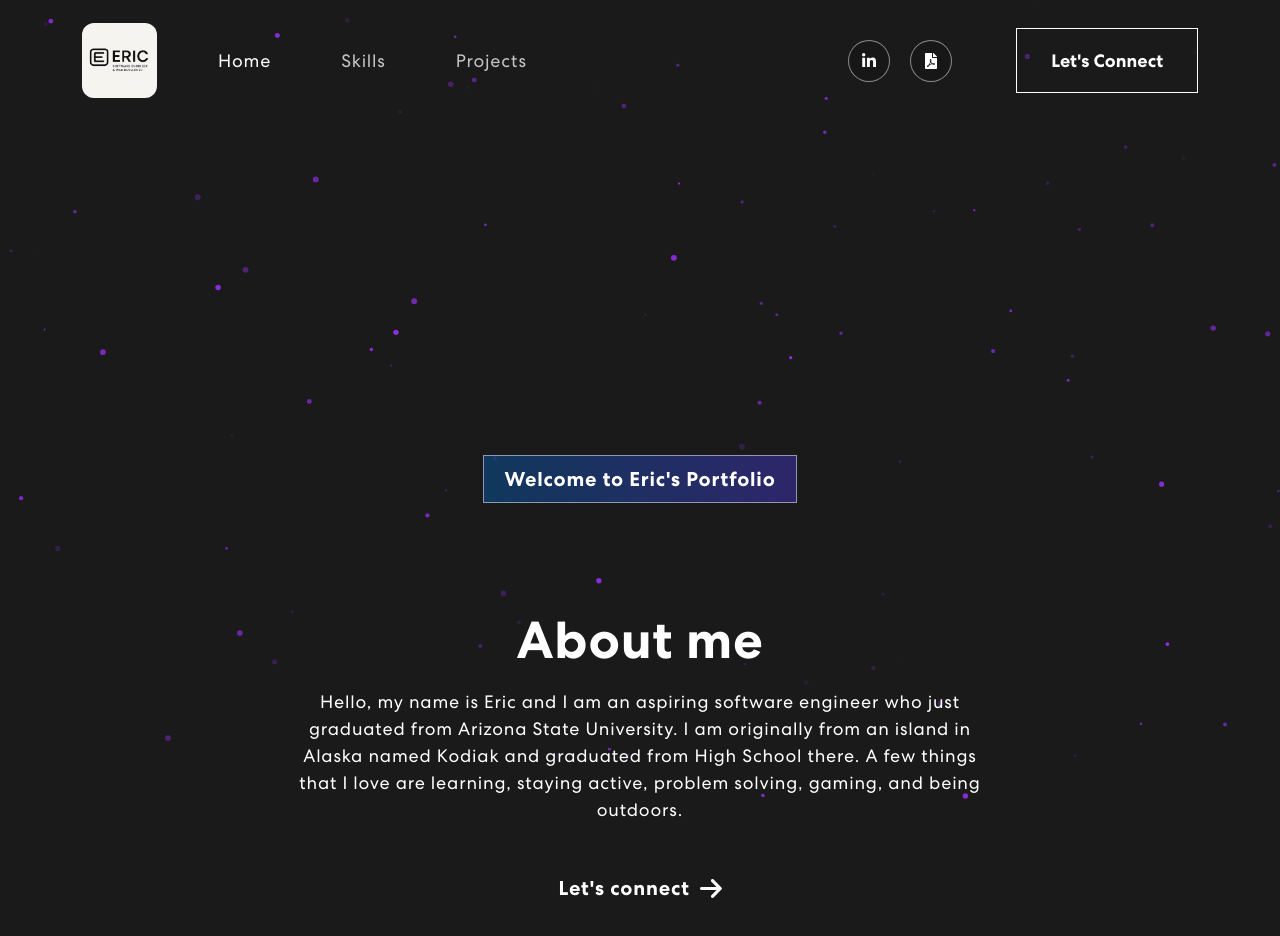
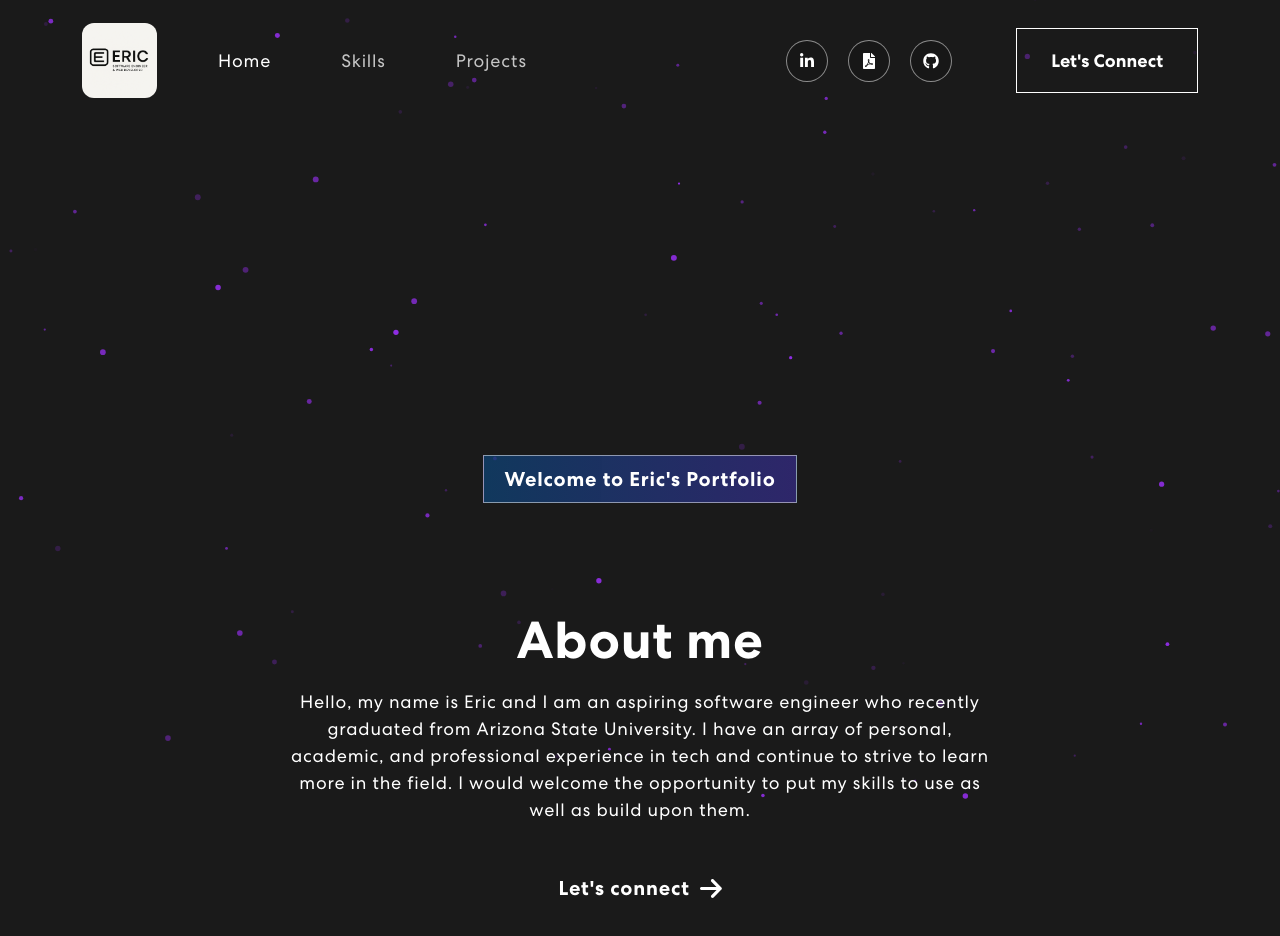
Before and after one commit to eromero21/EricsPortfolioSite, a React (Create React App) app: page / in a window 1280 px wide. Shown: the top 936 px of the page. Built offline with nearby package versions, Linux system fonts and the light colour scheme.

Commit message:
Adjusted about me. Added GitHub link and icon on navbar. Added GitHub link to Let's Connect modal.

```diff
--- a/src/components/Banner.js
+++ b/src/components/Banner.js
@@ -12,9 +12,9 @@ export const Banner = () => {
                 <span className="tagline">Welcome to Eric's Portfolio</span>
                 <h1><span className="wrap">About me</span></h1>
                 <p className={"about-text"}>
-                    Hello, my name is Eric and I am an aspiring software engineer who just graduated from Arizona State University.
-                    I am originally from an island in Alaska named Kodiak and graduated from High School there.
-                    A few things that I love are learning, staying active, problem solving, gaming, and being outdoors.
+                    Hello, my name is Eric and I am an aspiring software engineer who recently graduated from Arizona State University.
+                    I have an array of personal, academic, and professional experience in tech and continue to strive to learn more in the field.
+                    I would welcome the opportunity to put my skills to use as well as build upon them.
                 </p>
                 <button onClick={() => setContactModal(true)} style={{ cursor: "pointer" }}>Let's connect<FontAwesomeIcon icon={faArrowRight} /></button>
                 <Modal show={showContactModal} onHide={() => setContactModal(false)} centered>
--- a/src/components/NavBar.js
+++ b/src/components/NavBar.js
@@ -1,7 +1,7 @@
 import { useState, useEffect } from "react";
 import { Navbar, Container, Nav, Modal} from "react-bootstrap";
 import logo from "../assets/img/Logo.png";
-import { FaLinkedinIn, FaFilePdf } from 'react-icons/fa';
+import { FaLinkedinIn, FaFilePdf, FaGithub } from 'react-icons/fa';
 
 export const NavBar = () => {
     const [activeLink, setActiveLink] = useState('home');
@@ -48,7 +48,8 @@ export const NavBar = () => {
             <Modal show={showContactModal} onHide={() => setContactModal(false)} centered>
                 <Modal.Body className="text-center">
                     <p>Email: eric.romero96@gmail.com<br />
-                    <a href="https://www.linkedin.com/in/eric-romero-b43608279/" target="_blank" rel="noopener noreferrer">LinkedIn</a>
+                    <a href="https://www.linkedin.com/in/eric-romero-b43608279/" target="_blank" rel="noopener noreferrer">LinkedIn</a><br />
+                    <a href="https://github.com/eromero21" target="_blank" rel="noopener noreferrer">GitHub</a>
                     </p>
                 </Modal.Body>
             </Modal>
@@ -56,6 +57,7 @@ export const NavBar = () => {
             <div className="social-icon">
                 <a href="https://www.linkedin.com/in/eric-romero-b43608279/" target="_blank" rel="noopener noreferrer" title="LinkedIn"> <FaLinkedinIn className="linkedin-icon"/> </a>
                 <a href="/Eric_Romero_Resume.pdf" target="_blank" rel="noopener noreferrer" title="Resume"> <FaFilePdf className="resume-icon"/> </a>
+                <a href="https://github.com/eromero21" target="_blank" rel="noopener noreferrer" title="GitHub"> <FaGithub className="github-icon" /> </a>
             </div>
             <button className="vvd" onClick={() => setContactModal(true)} style={{cursor: "pointer"}}><span>Let's Connect</span></button>
           </span>
```
